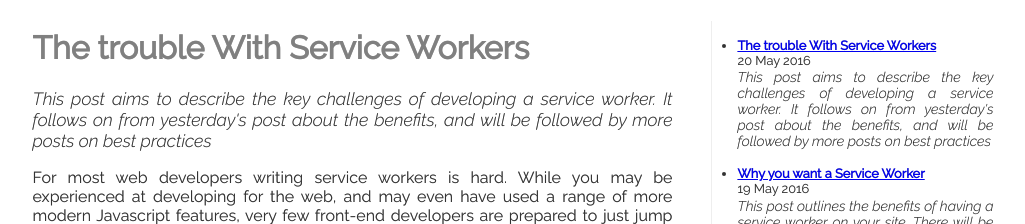
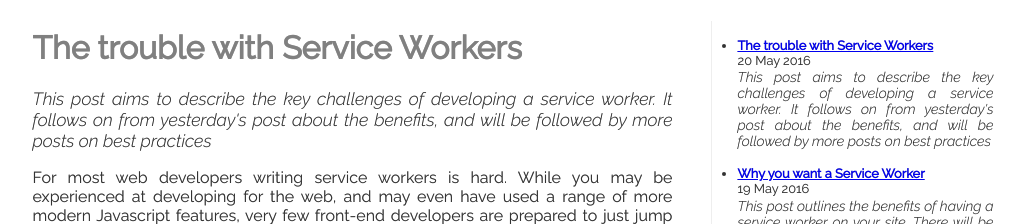
Before and after one commit to notak/notak.github.io, a Jekyll site: the page built from _posts/2016-05-20-service-workers-2.md, in a window 1280 px wide. Shown: the top 224 px of the page, without its empty margins (127-1152 px from the left). Built offline with Jekyll 4.4.1, drawn with Linux system fonts in a browser that asks for light colours.

```diff
--- a/_posts/2016-05-20-service-workers-2.md
+++ b/_posts/2016-05-20-service-workers-2.md
@@ -1,5 +1,5 @@
 ---
-title: "The trouble With Service Workers"
+title: "The trouble with Service Workers"
 summary: "This post aims to describe the key challenges of developing a service worker. It follows on from yesterday's post about the benefits, and will be followed by more posts on best practices"
 layout: default
 redirect_from: "/"
```
